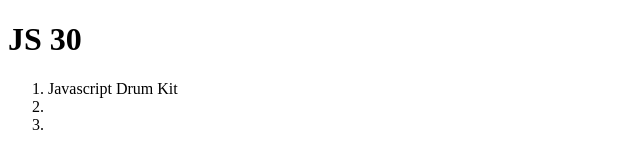
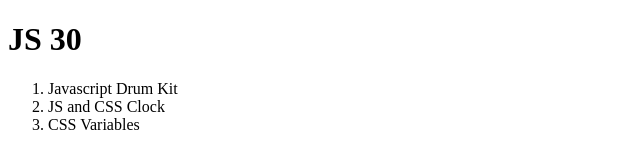
Before and after one commit to cocolin041/Javascript30, a plain HTML site: page index.html in a window 1280 px wide. Shown: the whole page, without its empty margins (0-640 px from the left). Drawn offline with Linux system fonts and the light colour scheme.

Commit message:
change router

```diff
--- a/index.html
+++ b/index.html
@@ -7,8 +7,8 @@
 <body>
   <h1>JS 30</h1>
   <ol>
-    <li><a href="https://github.com/cocolin041/Javascript30/01%20-%20JavaScript%20Drum%20Kit"></a>Javascript Drum Kit</li>
-    <li></li>
-    <li></li>
+    <li><a href="https://cocolin041.github.io/Javascript30/01%20-%20JavaScript%20Drum%20Kit"></a>Javascript Drum Kit</li>
+    <li><a href="https://cocolin041.github.io/Javascript30/02%20-%20JS%20and%20CSS%20Clock"></a>JS and CSS Clock</li>
+    <li><a href="https://cocolin041.github.io/Javascript30/03%20-%20CSS%20Variables"></a>CSS Variables</li>
   </ol>
 </body>
```
Also changed, not shown: 1 other file.
